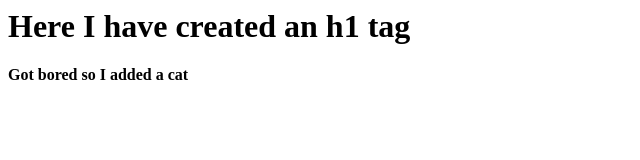
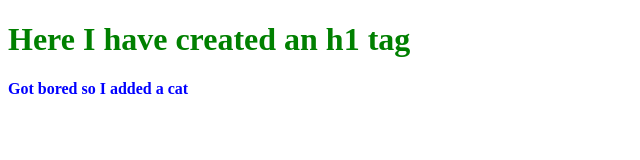
Before and after one commit to mpolizzi15/Modern_Cloud, a plain HTML site: page index.html in a window 1280 px wide. Shown: the whole page, without its empty margins (0-640 px from the left). Drawn offline with Linux system fonts and the light colour scheme.

Commit message:
moved the inline styles

```diff
--- a/index.html
+++ b/index.html
@@ -1,5 +1,21 @@
-<h1 color="blue">Here I have created an h1 tag</h1>
-<h4 color="green">Got bored so I added a cat</h4>
+<!DOCTYPE html>
+<html lang="en">
+    <head>
+        <title>Modern Cloud</title>
+        <style>
+            h1 {
+                color: green;
+            }
+            h4 {
+                color: blue;
+            }
+        </style>
+    </head>
+    <body>
+        <h1>Here I have created an h1 tag</h1>
+        <h4>Got bored so I added a cat</h4>
+    </body>
+</html>
 
 <!--
 
```
